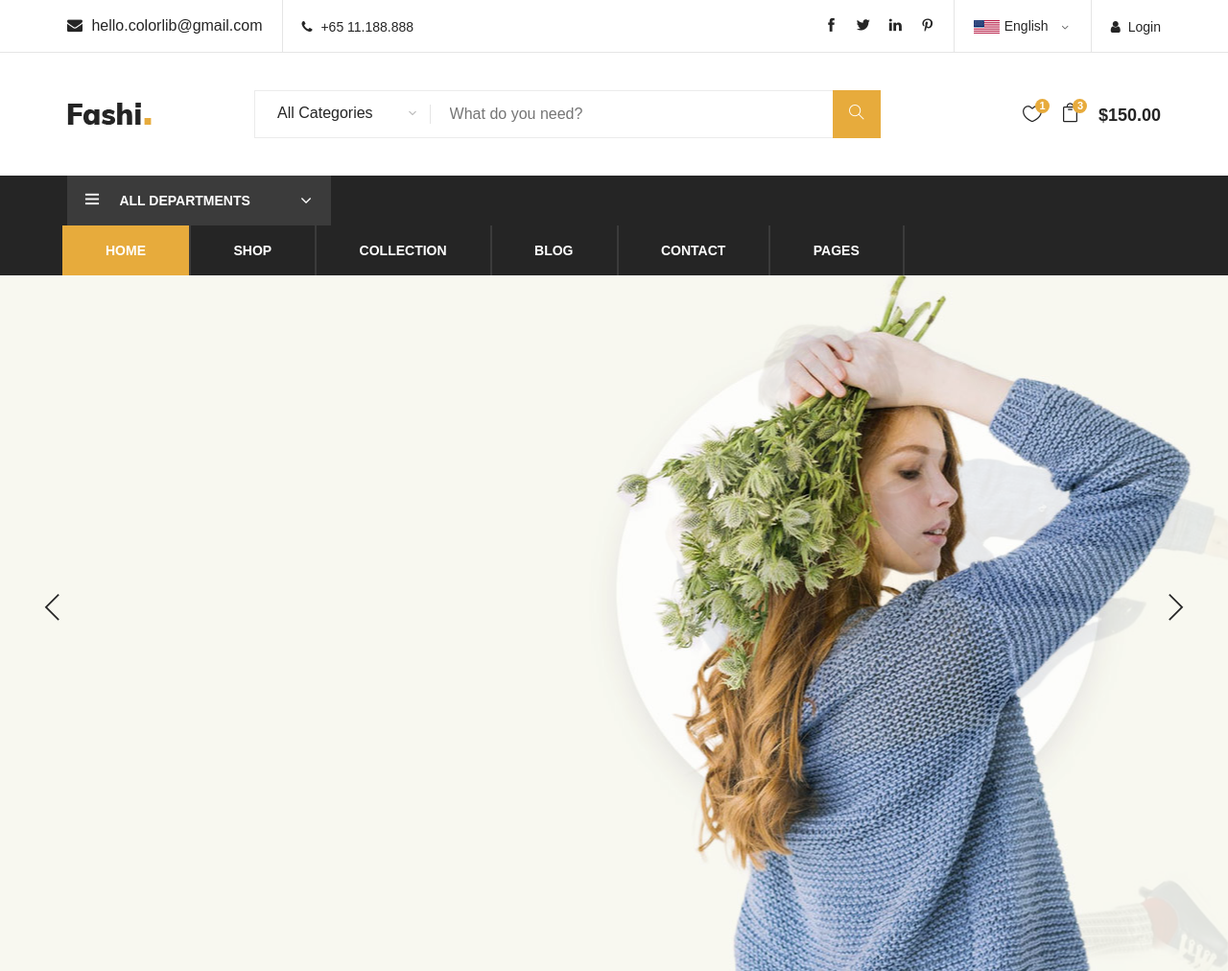
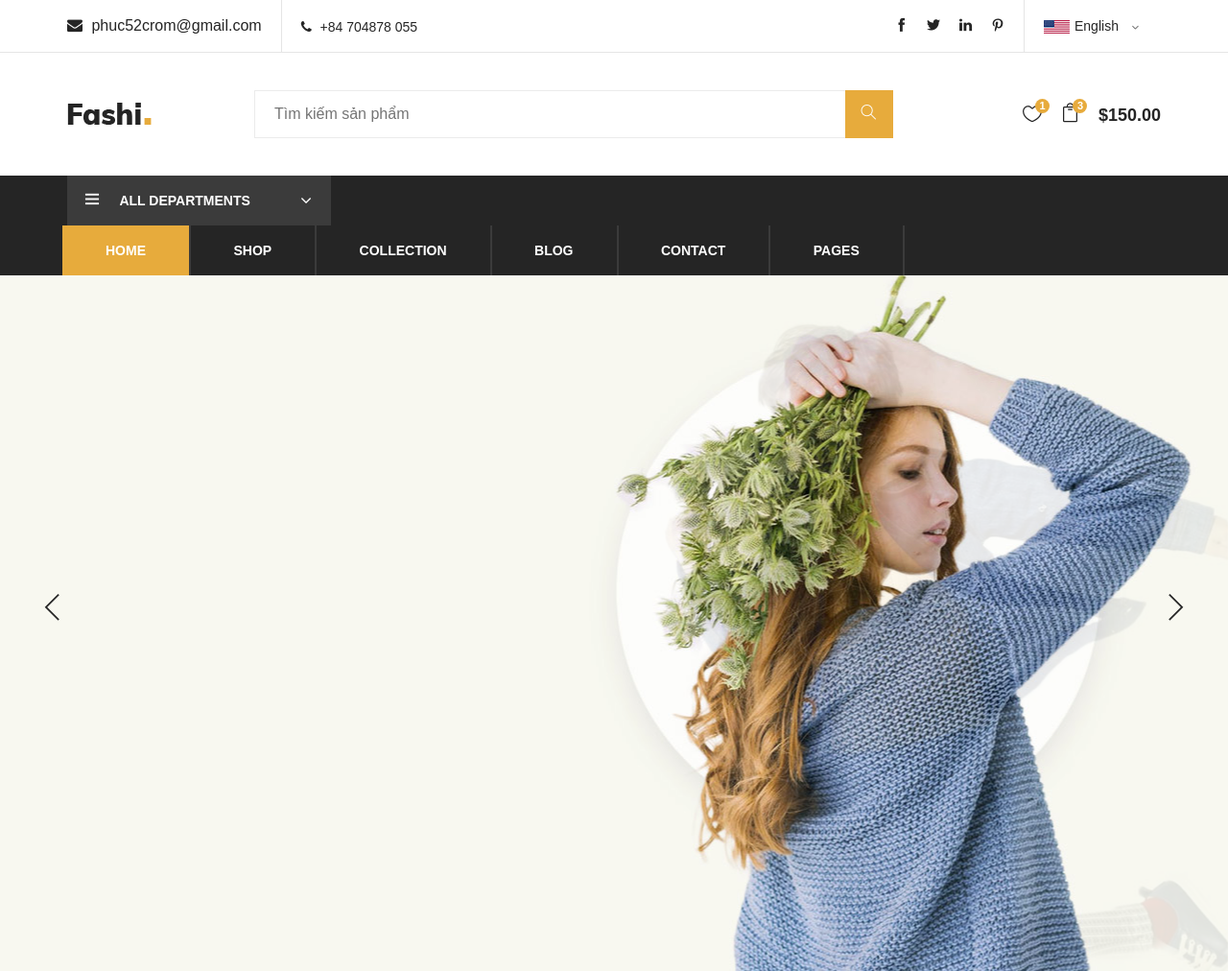
Before and after one commit to crom52/swg-fe, a plain HTML site: page index.html in a window 1280 px wide. Shown: the top 1012 px of the page at 96% size. Drawn offline with Linux system fonts and the light colour scheme; a web font is replaced by a local one.

Commit message:
fix css search

```diff
--- a/css/style.css
+++ b/css/style.css
@@ -464,7 +464,7 @@ ol {
 }
 
 .inner-header .advanced-search .input-group {
-	max-width: 70%;
+	max-width: 100%;
 	height: 100%;
 }
 
@@ -473,7 +473,7 @@ ol {
 	height: 100%;
 	border: none;
 	font-size: 16px;
-	color: #d1d1d1;
+	color: black;
 	padding-left: 20px;
 }
 
@@ -4023,8 +4023,9 @@ ol {
 		padding-right: 25px;
 	}
 	.inner-header .advanced-search .input-group {
-		max-width: 60%;
-	}
+		max-width: 100%;
+	}
+
 	.inner-header .nav-right li {
 		margin-left: 8px;
 	}
--- a/index.html
+++ b/index.html
@@ -37,15 +37,15 @@
                 <div class="ht-left">
                     <div class="mail-service">
                         <i class=" fa fa-envelope"></i>
-                        hello.colorlib@gmail.com
+                        phuc52crom@gmail.com
                     </div>
                     <div class="phone-service">
                         <i class=" fa fa-phone"></i>
-                        +65 11.188.888
+                        +84 704878 055
                     </div>
                 </div>
                 <div class="ht-right">
-                    <a href="#" class="login-panel"><i class="fa fa-user"></i>Login</a>
+                    <!-- <a href="#" class="login-panel"><i class="fa fa-user"></i>Login</a> -->
                     <div class="lan-selector">
                         <select class="language_drop" name="countries" id="countries" style="width:300px;">
                             <option value='yt' data-image="img/flag-1.jpg" data-imagecss="flag yt"
@@ -75,9 +75,9 @@
                     </div>
                     <div class="col-lg-7 col-md-7">
                         <div class="advanced-search">
-                            <button type="button" class="category-btn">All Categories</button>
+                            <!-- <button type="button" class="category-btn">All Categories</button> -->
                             <div class="input-group">
-                                <input type="text" placeholder="What do you need?">
+                                <input type="text" placeholder="Tìm kiếm sản phẩm">
                                 <button type="button"><i class="ti-search"></i></button>
                             </div>
                         </div>
```
